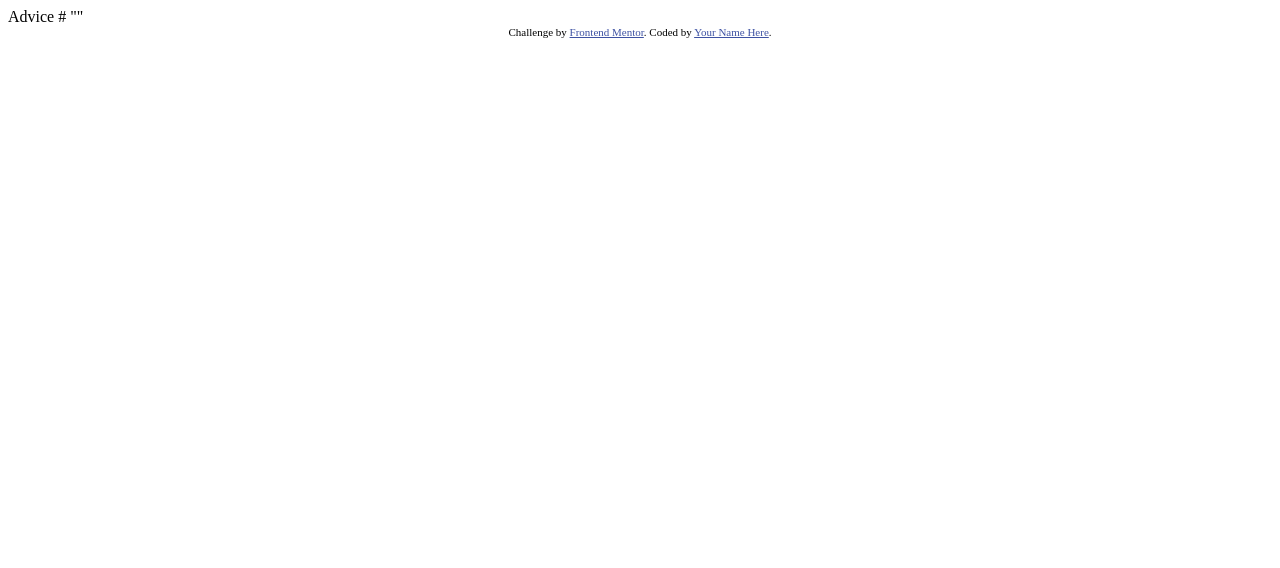
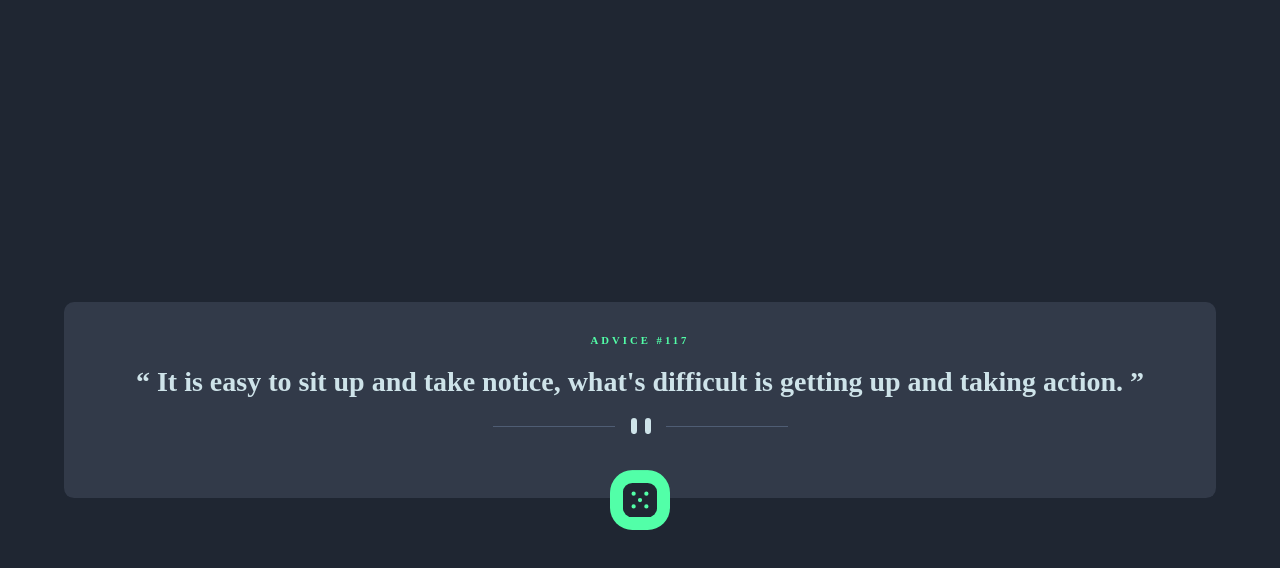
Before and after one commit to Eminence14/advice-generator, a plain HTML site: page index.html in a window 1280 px wide. Drawn offline with Linux system fonts and the light colour scheme.

Commit message:
moving, html and css going

```diff
--- a/index.html
+++ b/index.html
@@ -5,24 +5,24 @@
   <meta name="viewport" content="width=device-width, initial-scale=1.0"> <!-- displays site properly based on user's device -->
 
   <link rel="icon" type="image/png" sizes="32x32" href="./images/favicon-32x32.png">
-
-  <title>Frontend Mentor | Advice generator app</title>
-
-  <!-- Feel free to remove these styles or customise in your own stylesheet 👍 -->
-  <style>
-    .attribution { font-size: 11px; text-align: center; }
-    .attribution a { color: hsl(228, 45%, 44%); }
-  </style>
+  <link rel="stylesheet" href="src/style.css">
+  <script defer src="src/index.js"></script>
+  <title>Advice generator app</title>
 </head>
 <body>
 
-  Advice #<!-- Advice ID goes here -->
+  <div class="advice_card">
 
-  "<!-- Advice text goes here -->"
+    <h6>Advice #117</h6>
+    <blockquote>
+      <q>
+        It is easy to sit up and take notice, what's difficult is getting up and taking action.
+      </q>
+    </blockquote>
+    <img src="./images/pattern-divider-mobile.svg">
+    <img class="dice" src="./images/icon-dice.svg">
 
-  <div class="attribution">
-    Challenge by <a href="https://www.frontendmentor.io?ref=challenge" target="_blank">Frontend Mentor</a>.
-    Coded by <a href="#">Your Name Here</a>.
   </div>
+
 </body>
 </html>
--- /dev/null
+++ b/src/style.css
@@ -0,0 +1,60 @@
+:root {
+  --lightCyan: hsl(193, 38%, 86%);
+  --neonGreen: hsl(150, 100%, 66%);
+  --grayBlue: hsl(217, 19%, 38%);
+  --darkGrayBlue: hsl(217, 19%, 24%);
+  --darkBlue: hsl(218, 23%, 16%);
+}
+* {
+  padding: 0;
+  margin: 0;
+  box-sizing: border-box;
+}
+body {
+  font-size: 16px;
+  height: 100%;
+  width: 100%;
+  background-color: var(--darkBlue);
+  position: relative;
+}
+q {
+  font-size: 28px;
+}
+.advice_card {
+  background-color: var(--darkGrayBlue);
+  width: 90%;
+  height: max-content;
+  border-radius: 10px;
+  padding: 2em 2em 3em;
+  text-align: center;
+  position: fixed;
+  top: 50%;
+  left: 50%;
+  transform: translate(-50%, -50%);
+}
+.advice_card h6 {
+  margin-bottom: 2em;
+  color: var(--neonGreen);
+  text-transform: uppercase;
+  letter-spacing: 3px;
+}
+.advice_card blockquote {
+  color: var(--lightCyan);
+  font-weight: 700;
+  line-height: 1.9em;
+}
+.advice_card img {
+  display: block;
+  margin: 1em auto;
+}
+.advice_card img.dice {
+  background-color: var(--neonGreen);
+  width: 100%;
+  max-width: 60px;
+  padding: .8em;
+  border-radius:1.4em;
+  position: absolute;
+  bottom: 0;
+  left: 50%;
+  transform: translate(-50%, 80%);
+}
```
Also changed, not shown: src/index.js (added).
